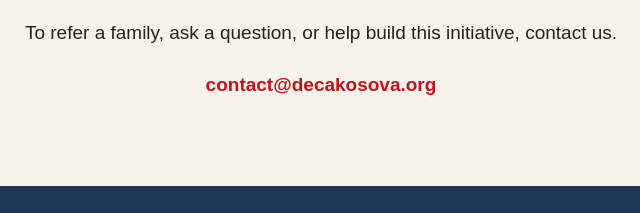
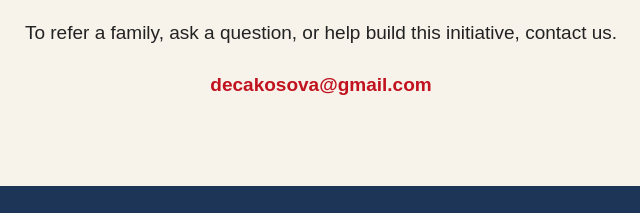
Before and after one commit to decakosova/deca-kosova, a plain HTML site: page index.html in a window 1280 px wide. Shown: the part 4565-4778 px from the top of the page, 319-959 px from the left. Drawn offline with Linux system fonts and the light colour scheme.

Commit message:
Update index.html

```diff
--- a/index.html
+++ b/index.html
@@ -209,7 +209,7 @@
         To refer a family, ask a question, or help build this initiative, contact us.
     </p>
 
-    <p class="email">contact@decakosova.org</p>
+    <p class="email">decakosova@gmail.com</p>
 </section>
 
 <footer>
```
